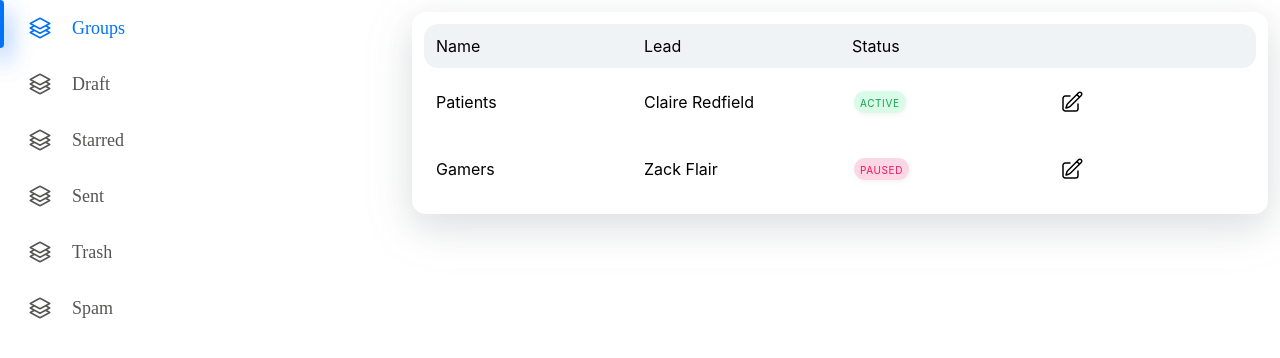
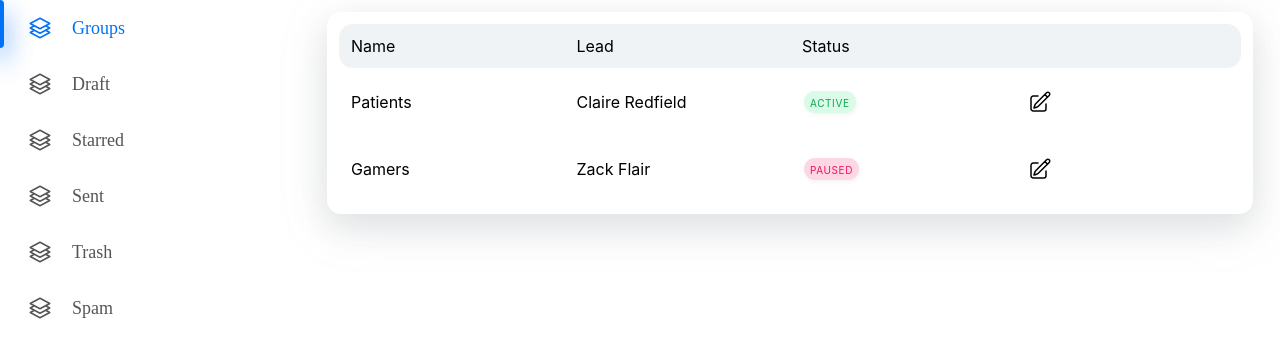
Before and after one commit to triedbyseven/text-cmrs, a Next.js app: page /dashboard in a window 1280 px wide. Shown: the top 358 px of the page. Built offline with nearby package versions, Linux system fonts and the light colour scheme.

Commit message:
Modified dashboard sizes

```diff
--- a/pages/dashboard/index.tsx
+++ b/pages/dashboard/index.tsx
@@ -19,7 +19,7 @@ const Dashboard: NextPage = () => {
           height='100%'
         >
           <Layout.Column
-            width='400px'
+            width='300px'
             height='100%'
             padding='0px'
           >
@@ -28,7 +28,7 @@ const Dashboard: NextPage = () => {
           </Layout.Column>
           <Layout.Column
             flex='1'
-            padding='0px'
+            padding='0px 15px'
           >
             {/* Content Here */}
             <Components.Content />
```
